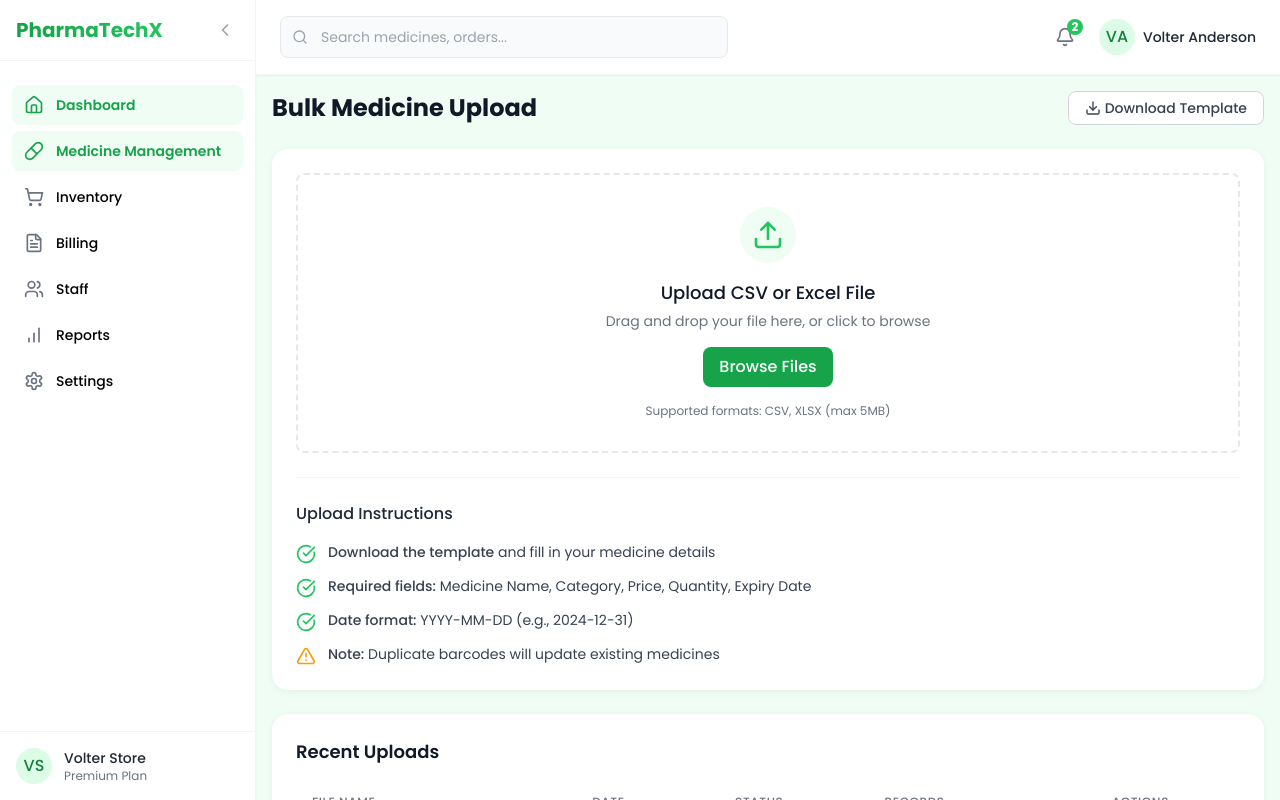
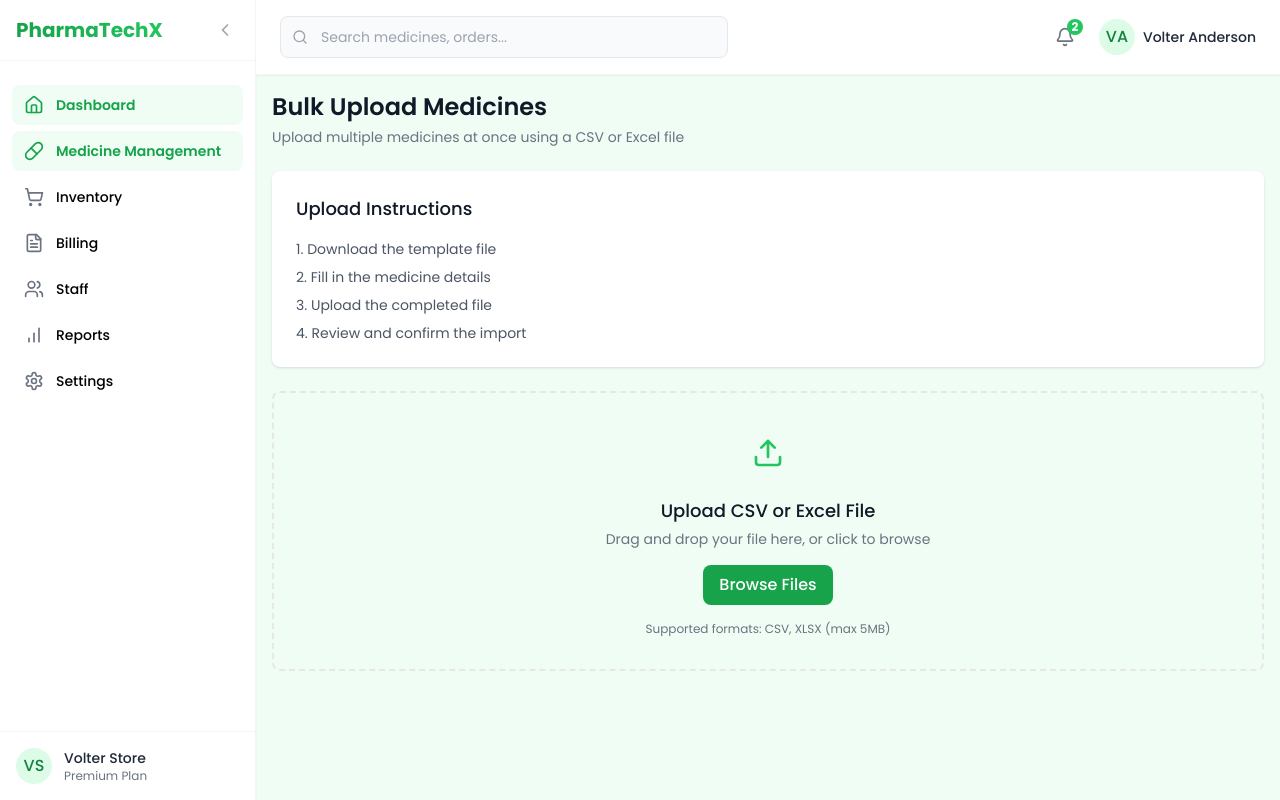
Before and after one commit to subhransupk/pharmatechx, a Next.js app: page /store-panel/medicines/bulk-upload in a window 1280 px wide. Built offline with nearby package versions, Linux system fonts and the light colour scheme.

Commit message:
fix: Convert bulk upload page to use client component for file upload

```diff
--- /dev/null
+++ b/app/store-panel/medicines/bulk-upload/components/FileUploadSection.tsx
@@ -0,0 +1,36 @@
+'use client';
+
+import { UploadIcon } from "lucide-react";
+
+export default function FileUploadSection() {
+  return (
+    <div className="border-2 border-dashed border-gray-200 rounded-lg p-8 text-center">
+      <div className="flex flex-col items-center justify-center space-y-4">
+        <div className="p-3 bg-primary-50 rounded-full">
+          <UploadIcon className="h-8 w-8 text-primary-500" />
+        </div>
+        <div>
+          <h3 className="text-lg font-medium text-gray-900">Upload CSV or Excel File</h3>
+          <p className="text-sm text-gray-500 mt-1">
+            Drag and drop your file here, or click to browse
+          </p>
+        </div>
+        <input
+          type="file"
+          id="file-upload"
+          className="hidden"
+          accept=".csv, application/vnd.openxmlformats-officedocument.spreadsheetml.sheet, application/vnd.ms-excel"
+        />
+        <button
+          onClick={() => document.getElementById('file-upload')?.click()}
+          className="btn-primary"
+        >
+          Browse Files
+        </button>
+        <p className="text-xs text-gray-500">
+          Supported formats: CSV, XLSX (max 5MB)
+        </p>
+      </div>
+    </div>
+  );
+}
--- a/app/store-panel/medicines/bulk-upload/page.tsx
+++ b/app/store-panel/medicines/bulk-upload/page.tsx
@@ -1,170 +1,27 @@
-import {
-  UploadIcon,
-  DownloadIcon,
-  FileIcon,
-  CheckCircleIcon,
-  XCircleIcon,
-  AlertTriangleIcon
-} from "lucide-react";
+import FileUploadSection from "./components/FileUploadSection";
 
 export default function BulkUploadPage() {
   return (
-    <div className="space-y-6 max-w-5xl mx-auto font-sans">
-      <div className="flex items-center justify-between">
-        <h1 className="text-2xl font-bold text-gray-900">Bulk Medicine Upload</h1>
-        <div className="flex items-center space-x-2">
-          <button className="btn-secondary text-sm py-1.5 flex items-center gap-1">
-            <DownloadIcon className="h-4 w-4" />
-            Download Template
-          </button>
-        </div>
+    <div className="space-y-6">
+      <div>
+        <h1 className="text-2xl font-semibold text-gray-900">Bulk Upload Medicines</h1>
+        <p className="mt-1 text-sm text-gray-500">
+          Upload multiple medicines at once using a CSV or Excel file
+        </p>
       </div>
 
-      <div className="card p-6">
-        <div className="space-y-6">
-          <div className="border-2 border-dashed border-gray-200 rounded-lg p-8 text-center">
-            <div className="flex flex-col items-center justify-center space-y-4">
-              <div className="p-3 bg-primary-50 rounded-full">
-                <UploadIcon className="h-8 w-8 text-primary-500" />
-              </div>
-              <div>
-                <h3 className="text-lg font-medium text-gray-900">Upload CSV or Excel File</h3>
-                <p className="text-sm text-gray-500 mt-1">
-                  Drag and drop your file here, or click to browse
-                </p>
-              </div>
-              <input
-                type="file"
-                id="file-upload"
-                className="hidden"
-                accept=".csv, application/vnd.openxmlformats-officedocument.spreadsheetml.sheet, application/vnd.ms-excel"
-              />
-              <button
-                onClick={() => document.getElementById('file-upload')?.click()}
-                className="btn-primary"
-              >
-                Browse Files
-              </button>
-              <p className="text-xs text-gray-500">
-                Supported formats: CSV, XLSX (max 5MB)
-              </p>
-            </div>
-          </div>
+      <div className="grid grid-cols-1 gap-6">
+        <div className="bg-white rounded-lg shadow p-6">
+          <h2 className="text-lg font-medium text-gray-900 mb-4">Upload Instructions</h2>
+          <ol className="list-decimal list-inside space-y-2 text-sm text-gray-600">
+            <li>Download the template file</li>
+            <li>Fill in the medicine details</li>
+            <li>Upload the completed file</li>
+            <li>Review and confirm the import</li>
+          </ol>
+        </div>
 
-          <div className="border-t border-gray-100 pt-6">
-            <h3 className="text-md font-medium text-gray-800 mb-4">Upload Instructions</h3>
-            <div className="space-y-3">
-              <div className="flex items-start gap-3">
-                <div className="flex-shrink-0 mt-0.5">
-                  <CheckCircleIcon className="h-5 w-5 text-primary-500" />
-                </div>
-                <div>
-                  <p className="text-sm text-gray-700">
-                    <span className="font-medium">Download the template</span> and fill in your medicine details
-                  </p>
-                </div>
-              </div>
-              <div className="flex items-start gap-3">
-                <div className="flex-shrink-0 mt-0.5">
-                  <CheckCircleIcon className="h-5 w-5 text-primary-500" />
-                </div>
-                <div>
-                  <p className="text-sm text-gray-700">
-                    <span className="font-medium">Required fields:</span> Medicine Name, Category, Price, Quantity, Expiry Date
-                  </p>
-                </div>
-              </div>
-              <div className="flex items-start gap-3">
-                <div className="flex-shrink-0 mt-0.5">
-                  <CheckCircleIcon className="h-5 w-5 text-primary-500" />
-                </div>
-                <div>
-                  <p className="text-sm text-gray-700">
-                    <span className="font-medium">Date format:</span> YYYY-MM-DD (e.g., 2024-12-31)
-                  </p>
-                </div>
-              </div>
-              <div className="flex items-start gap-3">
-                <div className="flex-shrink-0 mt-0.5">
-                  <AlertTriangleIcon className="h-5 w-5 text-amber-500" />
-                </div>
-                <div>
-                  <p className="text-sm text-gray-700">
-                    <span className="font-medium">Note:</span> Duplicate barcodes will update existing medicines
-                  </p>
-                </div>
-              </div>
-            </div>
-          </div>
-        </div>
-      </div>
-
-      {/* Upload History Section */}
-      <div className="card p-6">
-        <h2 className="text-lg font-semibold text-gray-900 mb-4">Recent Uploads</h2>
-        <div className="overflow-x-auto -mx-4 px-4">
-          <table className="min-w-full divide-y divide-gray-200">
-            <thead>
-              <tr>
-                <th className="px-4 py-3 text-left text-xs font-medium text-gray-500 uppercase tracking-wider">File Name</th>
-                <th className="px-4 py-3 text-left text-xs font-medium text-gray-500 uppercase tracking-wider">Date</th>
-                <th className="px-4 py-3 text-left text-xs font-medium text-gray-500 uppercase tracking-wider">Status</th>
-                <th className="px-4 py-3 text-left text-xs font-medium text-gray-500 uppercase tracking-wider">Records</th>
-                <th className="px-4 py-3 text-left text-xs font-medium text-gray-500 uppercase tracking-wider">Actions</th>
-              </tr>
-            </thead>
-            <tbody className="divide-y divide-gray-200">
-              <tr className="hover:bg-gray-50 transition-colors">
-                <td className="px-4 py-3.5 whitespace-nowrap text-sm font-medium text-gray-900 flex items-center gap-2">
-                  <FileIcon className="h-4 w-4 text-gray-400" />
-                  medicines_batch_1.csv
-                </td>
-                <td className="px-4 py-3.5 whitespace-nowrap text-sm text-gray-600">2023-03-15</td>
-                <td className="px-4 py-3.5 whitespace-nowrap">
-                  <span className="px-2.5 py-1 inline-flex text-xs leading-5 font-semibold rounded-full bg-green-100 text-green-800">
-                    Completed
-                  </span>
-                </td>
-                <td className="px-4 py-3.5 whitespace-nowrap text-sm text-gray-600">120 added, 5 updated</td>
-                <td className="px-4 py-3.5 whitespace-nowrap text-sm text-primary-600 hover:text-primary-700 cursor-pointer">
-                  View Details
-                </td>
-              </tr>
-              <tr className="hover:bg-gray-50 transition-colors">
-                <td className="px-4 py-3.5 whitespace-nowrap text-sm font-medium text-gray-900 flex items-center gap-2">
-                  <FileIcon className="h-4 w-4 text-gray-400" />
-                  new_stock_march.xlsx
-                </td>
-                <td className="px-4 py-3.5 whitespace-nowrap text-sm text-gray-600">2023-03-10</td>
-                <td className="px-4 py-3.5 whitespace-nowrap">
-                  <span className="px-2.5 py-1 inline-flex text-xs leading-5 font-semibold rounded-full bg-red-100 text-red-800">
-                    Failed
-                  </span>
-                </td>
-                <td className="px-4 py-3.5 whitespace-nowrap text-sm text-gray-600">0 added, 0 updated</td>
-                <td className="px-4 py-3.5 whitespace-nowrap text-sm text-primary-600 hover:text-primary-700 cursor-pointer">
-                  View Errors
-                </td>
-              </tr>
-              <tr className="hover:bg-gray-50 transition-colors">
-                <td className="px-4 py-3.5 whitespace-nowrap text-sm font-medium text-gray-900 flex items-center gap-2">
-                  <FileIcon className="h-4 w-4 text-gray-400" />
-                  inventory_update.csv
-                </td>
-                <td className="px-4 py-3.5 whitespace-nowrap text-sm text-gray-600">2023-03-05</td>
-                <td className="px-4 py-3.5 whitespace-nowrap">
-                  <span className="px-2.5 py-1 inline-flex text-xs leading-5 font-semibold rounded-full bg-yellow-100 text-yellow-800">
-                    Partial
-                  </span>
-                </td>
-                <td className="px-4 py-3.5 whitespace-nowrap text-sm text-gray-600">45 added, 3 failed</td>
-                <td className="px-4 py-3.5 whitespace-nowrap text-sm text-primary-600 hover:text-primary-700 cursor-pointer">
-                  View Details
-                </td>
-              </tr>
-            </tbody>
-          </table>
-        </div>
+        <FileUploadSection />
       </div>
     </div>
   );
```
